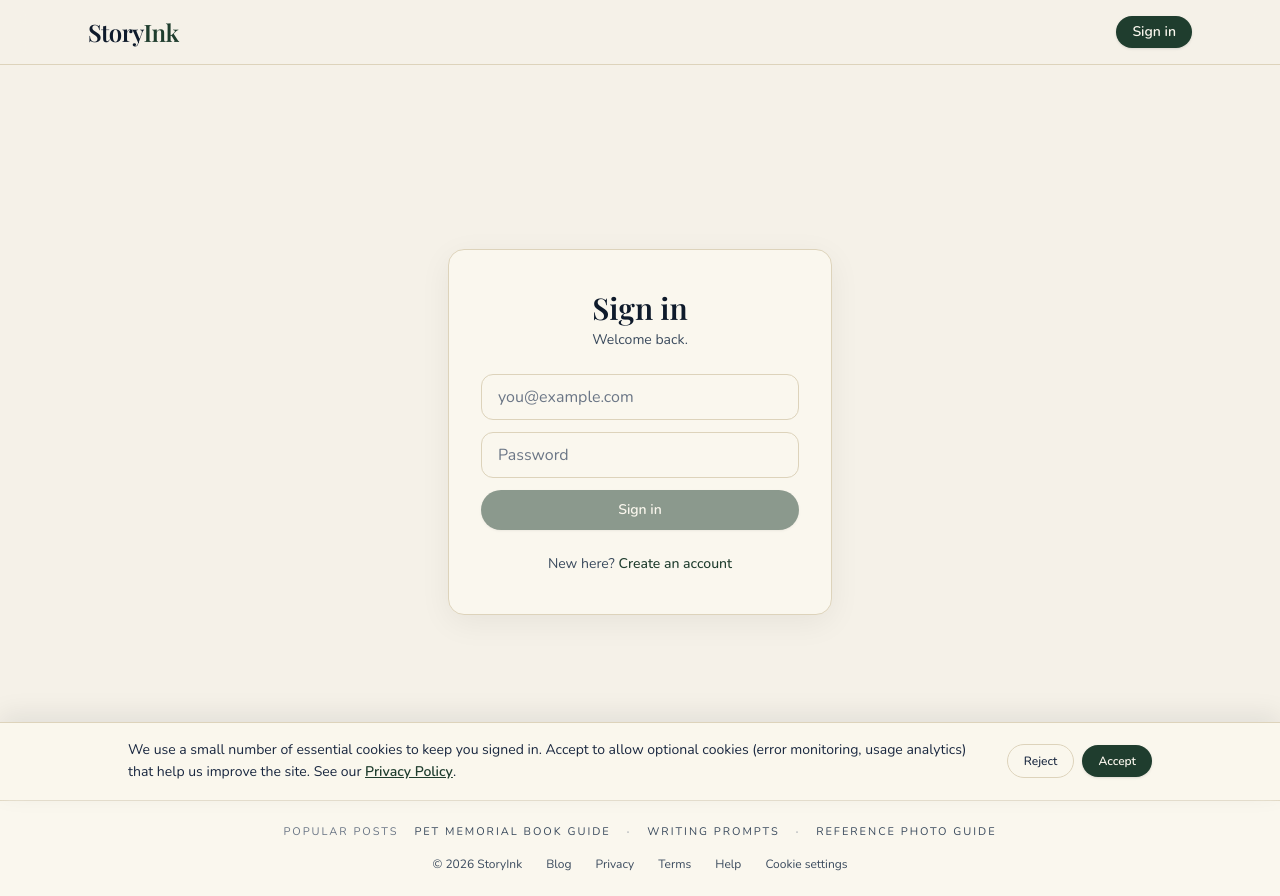
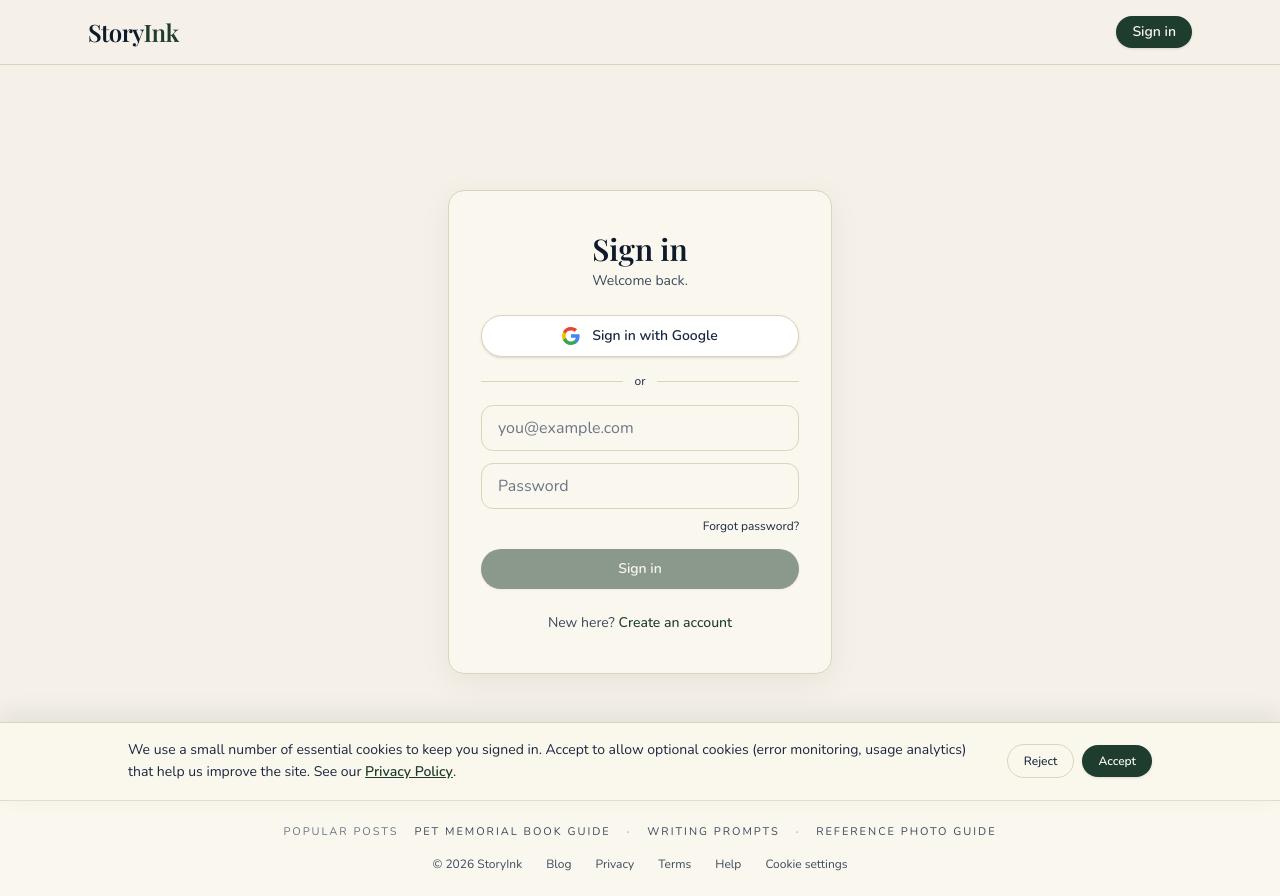
Before and after one commit to Ishany-coder/Story-Ink, a Next.js app: page /login in a window 1280 px wide. Built offline with nearby package versions, Linux system fonts and the light colour scheme; no server answers.

Commit message:
Auth: add Google sign-in/up and forgot-password flow
Agent-Logs-Url: https://github.com/Ishany-coder/Story-Ink/sessions/d282ffb1-2010-4288-b31c-2e426cc1cae5

Co-authored-by: Ishany-coder <179186496+Ishany-coder@users.noreply.github.com>

```diff
--- /dev/null
+++ b/src/app/auth/reset-password/page.tsx
@@ -0,0 +1,113 @@
+"use client";
+
+import { Suspense, useState } from "react";
+import { useSearchParams } from "next/navigation";
+import { getSupabaseBrowser } from "@/lib/supabase-browser";
+
+// Landing page for the password-reset email link.
+//
+// Flow:
+//   1. User clicks "Forgot password?" on /login and submits their email.
+//   2. Supabase sends a recovery email whose link points to
+//      /auth/callback?next=/auth/reset-password (via resetPasswordForEmail).
+//   3. /auth/callback exchanges the code for a recovery session and
+//      redirects here.
+//   4. This page lets the user pick a new password and calls
+//      supabase.auth.updateUser({ password }).
+//   5. On success the user is redirected to /.
+
+export default function ResetPasswordPage() {
+  return (
+    <Suspense>
+      <ResetPasswordInner />
+    </Suspense>
+  );
+}
+
+function ResetPasswordInner() {
+  // The `error` query param is set by /auth/callback when code exchange fails.
+  const searchParams = useSearchParams();
+  const callbackError = searchParams.get("error");
+
+  const [password, setPassword] = useState("");
+  const [confirm, setConfirm] = useState("");
+  const [pending, setPending] = useState(false);
+  const [error, setError] = useState<string | null>(callbackError ?? null);
+  const [done, setDone] = useState(false);
+
+  async function handleSubmit(e: React.FormEvent) {
+    e.preventDefault();
+    if (password !== confirm) {
+      setError("Passwords do not match.");
+      return;
+    }
+    setPending(true);
+    setError(null);
+    const supa = getSupabaseBrowser();
+    const { error: err } = await supa.auth.updateUser({ password });
+    if (err) {
+      setError(err.message);
+      setPending(false);
+      return;
+    }
+    setDone(true);
+    // Hard-navigate so the server picks up the refreshed session cookie.
+    setTimeout(() => window.location.assign("/"), 1500);
+  }
+
+  return (
+    <div className="animate-rise-in mx-auto flex min-h-[calc(100vh-4rem)] max-w-md flex-col items-center justify-center px-4 sm:px-6 lg:px-8 py-16">
+      <div className="w-full rounded-2xl border border-cream-300 bg-cream-50 px-8 py-10 shadow-[0_8px_32px_rgba(0,0,0,0.06)]">
+        <h1 className="mb-1 text-center font-[family-name:var(--font-display)] text-3xl font-semibold text-ink-900">
+          Choose a new password
+        </h1>
+        <p className="mb-6 text-center text-sm text-ink-500">
+          Pick something you&rsquo;ll remember.
+        </p>
+
+        {done ? (
+          <div className="rounded-xl border border-cream-300 bg-cream-100 px-5 py-6 text-center">
+            <p className="text-sm text-ink-700">
+              Password updated! Redirecting you home…
+            </p>
+          </div>
+        ) : (
+          <form onSubmit={handleSubmit} className="space-y-3">
+            <input
+              type="password"
+              required
+              minLength={6}
+              value={password}
+              onChange={(e) => setPassword(e.target.value)}
+              placeholder="New password"
+              autoComplete="new-password"
+              className="w-full rounded-xl border border-cream-300 bg-cream-50 px-4 py-2.5 text-base text-ink-900 placeholder-ink-300 transition focus:border-moss-700 focus:outline-none focus:ring-4 focus:ring-moss-100/60"
+            />
+            <input
+              type="password"
+              required
+              minLength={6}
+              value={confirm}
+              onChange={(e) => setConfirm(e.target.value)}
+              placeholder="Confirm new password"
+              autoComplete="new-password"
+              className="w-full rounded-xl border border-cream-300 bg-cream-50 px-4 py-2.5 text-base text-ink-900 placeholder-ink-300 transition focus:border-moss-700 focus:outline-none focus:ring-4 focus:ring-moss-100/60"
+            />
+            <button
+              type="submit"
+              disabled={pending || !password || !confirm}
+              className="w-full rounded-full bg-moss-700 px-4 py-2.5 text-sm font-semibold text-cream-50 shadow-sm transition-colors hover:bg-moss-900 disabled:cursor-not-allowed disabled:opacity-50"
+            >
+              {pending ? "Saving…" : "Save new password"}
+            </button>
+            {error && (
+              <p className="text-center text-sm font-medium text-rose-600">
+                {error}
+              </p>
+            )}
+          </form>
+        )}
+      </div>
+    </div>
+  );
+}
--- a/src/app/login/page.tsx
+++ b/src/app/login/page.tsx
@@ -4,7 +4,7 @@ import { Suspense, useState } from "react";
 import { useSearchParams } from "next/navigation";
 import { getSupabaseBrowser } from "@/lib/supabase-browser";
 
-// Email + password auth. Single page with a sign-in / sign-up toggle.
+// Email + password auth. Single page with a sign-in / sign-up / forgot-password toggle.
 //
 // Supabase Auth keys users by email — the "username" here is the email
 // address. Email confirmation should be DISABLED in the Supabase
@@ -13,10 +13,12 @@ import { getSupabaseBrowser } from "@/lib/supabase-browser";
 // on, signUp returns no session and the form surfaces a "check your
 // inbox" hint rather than silently redirecting an unauthenticated user.
 //
-// TODO: password reset flow. For now, blow away the user in the
-// Supabase dashboard if they forget.
+// Google OAuth: enable the Google provider in the Supabase dashboard
+// (Authentication → Providers → Google) and supply your Google OAuth
+// client ID + secret. The redirect URL to whitelist in Google Cloud is
+// <your Supabase project URL>/auth/v1/callback.
 
-type Mode = "signin" | "signup";
+type Mode = "signin" | "signup" | "forgot";
 
 // Reject non-relative or protocol-relative `next` values so a phishing
 // link can't bounce a freshly-signed-in user to an attacker host.
@@ -51,11 +53,35 @@ function LoginPageInner() {
   // standard SaaS posture. Reset every time the user flips into signup.
   const [confirmedAdult, setConfirmedAdult] = useState(false);
   const [pending, setPending] = useState(false);
+  const [googlePending, setGooglePending] = useState(false);
   const [error, setError] = useState<string | null>(null);
   const [confirmEmailNotice, setConfirmEmailNotice] = useState(false);
+  const [resetEmailSent, setResetEmailSent] = useState(false);
 
   async function handleSubmit(e: React.FormEvent) {
     e.preventDefault();
+
+    if (mode === "forgot") {
+      if (!email.trim()) return;
+      setPending(true);
+      setError(null);
+      const supa = getSupabaseBrowser();
+      const { error: err } = await supa.auth.resetPasswordForEmail(
+        email.trim(),
+        {
+          redirectTo: `${window.location.origin}/auth/callback?next=/auth/reset-password`,
+        }
+      );
+      if (err) {
+        setError(err.message);
+        setPending(false);
+        return;
+      }
+      setResetEmailSent(true);
+      setPending(false);
+      return;
+    }
+
     if (!email.trim() || !password) return;
     // Belt-and-suspenders: the submit button is also disabled when this
     // is false in signup mode, but guard here too in case a future edit
@@ -106,25 +132,53 @@ function LoginPageInner() {
     window.location.assign(next);
   }
 
+  async function handleGoogleSignIn() {
+    setGooglePending(true);
+    setError(null);
+    const supa = getSupabaseBrowser();
+    const { error: err } = await supa.auth.signInWithOAuth({
+      provider: "google",
+      options: {
+        redirectTo: `${window.location.origin}/auth/callback?next=${encodeURIComponent(next)}`,
+      },
+    });
+    if (err) {
+      setError(err.message);
+      setGooglePending(false);
+    }
+    // On success the browser is redirected to Google — no further action needed.
+  }
+
   function flipMode(to: Mode) {
     setMode(to);
     setError(null);
     setConfirmEmailNotice(false);
+    setResetEmailSent(false);
     // Don't carry the 13+ tick across modes — flipping back to signup
     // should re-prompt for the affirmation.
     setConfirmedAdult(false);
   }
 
+  const headings: Record<Mode, string> = {
+    signin: "Sign in",
+    signup: "Create account",
+    forgot: "Reset password",
+  };
+
+  const subheadings: Record<Mode, string> = {
+    signin: "Welcome back.",
+    signup: "Pick a password and you're in.",
+    forgot: "We'll email you a reset link.",
+  };
+
   return (
     <div className="animate-rise-in mx-auto flex min-h-[calc(100vh-4rem)] max-w-md flex-col items-center justify-center px-4 sm:px-6 lg:px-8 py-16">
       <div className="w-full rounded-2xl border border-cream-300 bg-cream-50 px-8 py-10 shadow-[0_8px_32px_rgba(0,0,0,0.06)]">
         <h1 className="mb-1 text-center font-[family-name:var(--font-display)] text-3xl font-semibold text-ink-900">
-          {mode === "signin" ? "Sign in" : "Create account"}
+          {headings[mode]}
         </h1>
         <p className="mb-6 text-center text-sm text-ink-500">
-          {mode === "signin"
-            ? "Welcome back."
-            : "Pick a password and you're in."}
+          {subheadings[mode]}
         </p>
 
         {confirmEmailNotice ? (
@@ -140,7 +194,40 @@ function LoginPageInner() {
               step in dev.
             </p>
           </div>
+        ) : resetEmailSent ? (
+          <div className="rounded-xl border border-cream-300 bg-cream-100 px-5 py-6 text-center">
+            <p className="text-sm text-ink-700">
+              Check your inbox at{" "}
+              <span className="font-semibold text-ink-900">{email}</span> for a
+              password reset link.
+            </p>
+          </div>
         ) : (
+          <>
+            {/* Google OAuth button — shown on sign-in and sign-up */}
+            {mode !== "forgot" && (
+              <>
+                <button
+                  type="button"
+                  onClick={handleGoogleSignIn}
+                  disabled={googlePending || pending}
+                  className="flex w-full items-center justify-center gap-3 rounded-full border border-cream-300 bg-white px-4 py-2.5 text-sm font-semibold text-ink-700 shadow-sm transition-colors hover:bg-cream-100 disabled:cursor-not-allowed disabled:opacity-50"
+                >
+                  <GoogleIcon />
+                  {googlePending
+                    ? "Redirecting…"
+                    : mode === "signin"
+                      ? "Sign in with Google"
+                      : "Sign up with Google"}
+                </button>
+                <div className="my-4 flex items-center gap-3">
+                  <hr className="flex-1 border-cream-300" />
+                  <span className="text-xs text-ink-400">or</span>
+                  <hr className="flex-1 border-cream-300" />
+                </div>
+              </>
+            )}
+
             <form onSubmit={handleSubmit} className="space-y-3">
               <input
                 type="email"
@@ -151,6 +238,8 @@ function LoginPageInner() {
                 autoComplete="email"
                 className="w-full rounded-xl border border-cream-300 bg-cream-50 px-4 py-2.5 text-base text-ink-900 placeholder-ink-300 transition focus:border-moss-700 focus:outline-none focus:ring-4 focus:ring-moss-100/60"
               />
+              {mode !== "forgot" && (
+                <div className="space-y-1">
                   <input
                     type="password"
                     required
@@ -163,6 +252,20 @@ function LoginPageInner() {
                     }
                     className="w-full rounded-xl border border-cream-300 bg-cream-50 px-4 py-2.5 text-base text-ink-900 placeholder-ink-300 transition focus:border-moss-700 focus:outline-none focus:ring-4 focus:ring-moss-100/60"
                   />
+                  {mode === "signin" && (
+                    <div className="text-right">
+                      <button
+                        type="button"
+                        onClick={() => flipMode("forgot")}
+                        aria-label="Switch to password reset mode"
+                        className="text-xs text-ink-400 hover:text-moss-700"
+                      >
+                        Forgot password?
+                      </button>
+                    </div>
+                  )}
+                </div>
+              )}
               {mode === "signup" && (
                 <label className="flex cursor-pointer items-start gap-2.5 rounded-xl border border-cream-300 bg-cream-100/60 px-4 py-3 text-sm text-ink-700 transition-colors hover:border-cream-400">
                   <input
@@ -182,8 +285,9 @@ function LoginPageInner() {
                 type="submit"
                 disabled={
                   pending ||
+                  googlePending ||
                   !email.trim() ||
-                !password ||
+                  (mode !== "forgot" && !password) ||
                   (mode === "signup" && !confirmedAdult)
                 }
                 className="w-full rounded-full bg-moss-700 px-4 sm:px-6 lg:px-8 py-2.5 text-sm font-semibold text-cream-50 shadow-sm transition-colors hover:bg-moss-900 disabled:cursor-not-allowed disabled:opacity-50"
@@ -191,10 +295,14 @@ function LoginPageInner() {
                 {pending
                   ? mode === "signin"
                     ? "Signing in…"
-                  : "Creating account…"
+                    : mode === "signup"
+                      ? "Creating account…"
+                      : "Sending…"
                   : mode === "signin"
                     ? "Sign in"
-                  : "Create account"}
+                    : mode === "signup"
+                      ? "Create account"
+                      : "Send reset link"}
               </button>
               {error && (
                 <p className="text-center text-sm font-medium text-rose-600">
@@ -202,6 +310,7 @@ function LoginPageInner() {
                 </p>
               )}
             </form>
+          </>
         )}
 
         <div className="mt-6 text-center text-sm text-ink-500">
@@ -216,7 +325,7 @@ function LoginPageInner() {
                 Create an account
               </button>
             </>
-          ) : (
+          ) : mode === "signup" ? (
             <>
               Already have an account?{" "}
               <button
@@ -227,9 +336,41 @@ function LoginPageInner() {
                 Sign in
               </button>
             </>
+          ) : (
+            <button
+              type="button"
+              onClick={() => flipMode("signin")}
+              className="font-medium text-moss-700 hover:text-ink-900"
+            >
+              Back to sign in
+            </button>
           )}
         </div>
       </div>
     </div>
   );
 }
+
+// Inline SVG for the Google "G" logo so there's no extra network request.
+function GoogleIcon() {
+  return (
+    <svg width="18" height="18" viewBox="0 0 18 18" aria-hidden="true">
+      <path
+        d="M17.64 9.2c0-.637-.057-1.251-.164-1.84H9v3.481h4.844a4.14 4.14 0 0 1-1.796 2.716v2.259h2.908c1.702-1.567 2.684-3.875 2.684-6.615Z"
+        fill="#4285F4"
+      />
+      <path
+        d="M9 18c2.43 0 4.467-.806 5.956-2.184l-2.908-2.259c-.806.54-1.837.86-3.048.86-2.344 0-4.328-1.584-5.036-3.711H.957v2.332A8.997 8.997 0 0 0 9 18Z"
+        fill="#34A853"
+      />
+      <path
+        d="M3.964 10.706A5.41 5.41 0 0 1 3.682 9c0-.593.102-1.17.282-1.706V4.962H.957A8.996 8.996 0 0 0 0 9c0 1.452.348 2.827.957 4.038l3.007-2.332Z"
+        fill="#FBBC05"
+      />
+      <path
+        d="M9 3.58c1.321 0 2.508.454 3.44 1.345l2.582-2.58C13.463.891 11.426 0 9 0A8.997 8.997 0 0 0 .957 4.962L3.964 6.294C4.672 4.169 6.656 3.58 9 3.58Z"
+        fill="#EA4335"
+      />
+    </svg>
+  );
+}
```
Also changed, not shown: 1 other file (tests, documents, lock files or other folders). Lines whose indentation alone changed are shown as unchanged.
